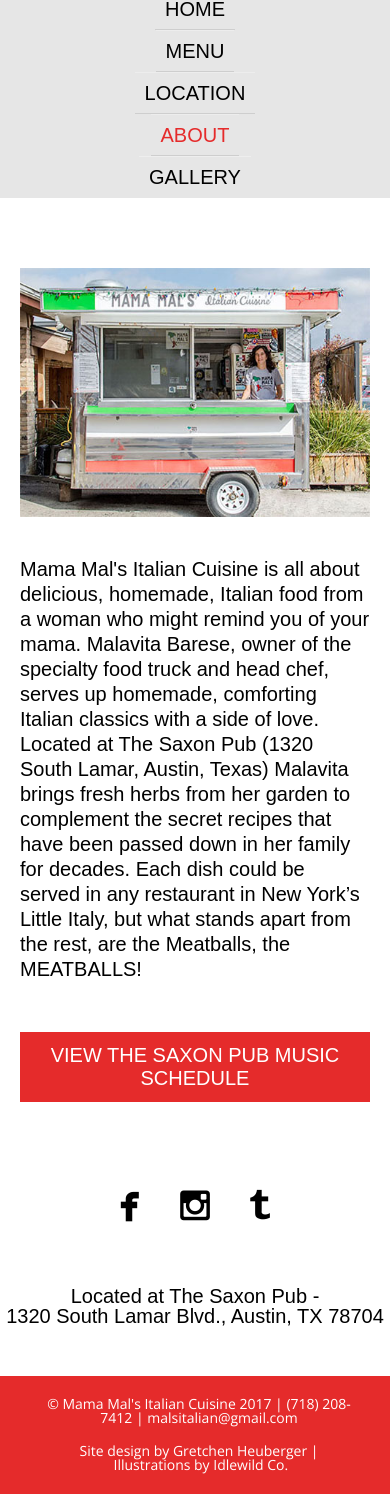
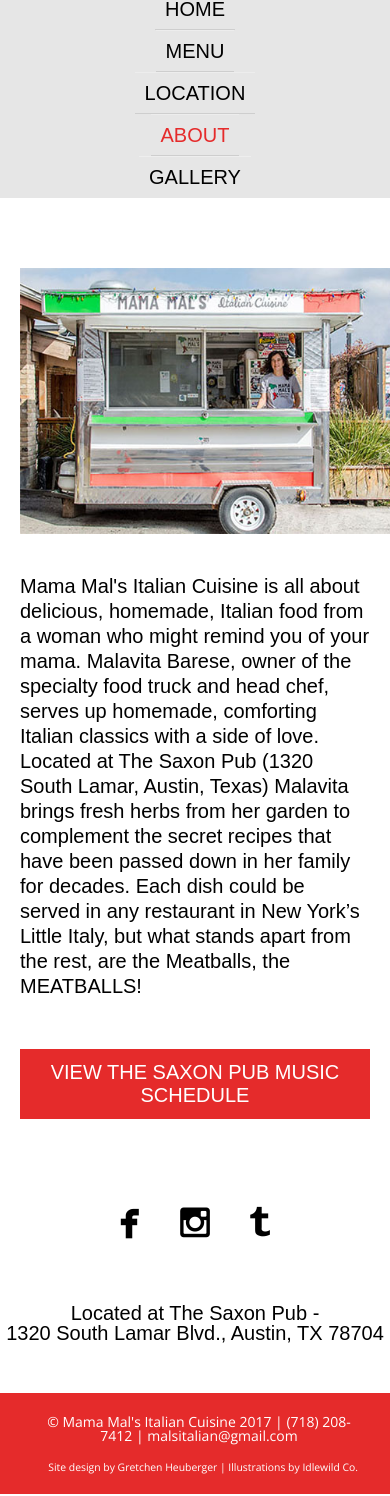
Before and after one commit to heuburglar/mamamals, a plain HTML site: page about.html in a window 390 px wide. Shown: the part 293-1789 px from the top of the page. Drawn offline with nearby package versions, Linux system fonts and the light colour scheme; a small style sheet from the web is missing; files whose address does not match are found by name.

Commit message:
Footer tweaks. Trying to optimize About image.

```diff
--- a/about.html
+++ b/about.html
@@ -53,14 +53,14 @@
 
       <header class="masthead">
 
-        <section class="topbox">
+        <div class="topbox">
           <ul>
               <li class="symbol"><a href="https://www.facebook.com/MamaMalsItalianCuisine/" target="_blank">&#xe227;</a></li>
               <li class="symbol"><a href="https://www.instagram.com/mamamals/" target="_blank">&#xe300;</a></li>
               <li class="symbol"><a href="http://mamamals.tumblr.com/" target="_blank">&#xe285;</a></li>
           </ul>
             <p>Find our schedule every week on Facebook, Instagram and Tumblr!</p>
-        </section>
+        </div>
 
         <img src="images/mama_mals_header.svg" alt="Stylized Mama Mal's Italian Cuisine logo" width="354" height="124" />
 
@@ -84,7 +84,7 @@
 
 <section class="section two-up">
 
-        <img class="image" src="images/About_Mama.jpg" alt="Mama Mal sits cooking in her Austin, Texas based food truck" />
+        <img class="image" src="images/About_Mama.jpg" alt="Mama Mal sits cooking in her Austin, Texas based food truck" width="480"/>
 
         <article class="article">
           <p>Mama Mal's Italian Cuisine is all about delicious, homemade, Italian food from a woman who might remind you of your mama. Malavita Barese, owner of the specialty food truck and head chef, serves up homemade, comforting Italian classics with a side of love. Located at <a href="http://www.thesaxonpub.com/">The Saxon Pub</a> (1320 South Lamar, Austin, Texas) Malavita brings fresh herbs from her garden to complement the secret recipes that have been passed down in her family for decades. Each dish could be served in any restaurant in New York’s Little Italy, but what stands apart from the rest, are the Meatballs, the MEATBALLS!</p>
@@ -116,7 +116,7 @@
 
         <p>&copy; Mama Mal's Italian Cuisine 2017  | <a href="tel:1-718-208-7412">(718) 208-7412</a> | <a href="mailto:malsitalian@gmail.com">malsitalian@gmail.com</a></p>
 
-  			<p>Site design by <a href="https://heuburglar.github.io/portfolio/">Gretchen Heuberger</a>&nbsp;|&nbsp;Illustrations by <a href="https://idlewildco.com/">Idlewild Co.</a></p>
+  			<p class="small">Site design by <a href="https://heuburglar.github.io/portfolio/">Gretchen Heuberger</a>&nbsp;|&nbsp;Illustrations by <a href="https://idlewildco.com/">Idlewild Co.</a></p>
 
       </footer>
 
--- a/css/styles.css
+++ b/css/styles.css
@@ -288,8 +288,16 @@ main h4 a:hover {
   }
 }
 
-img {
+.image {
     max-width: 100%;
+    display: block;
+}
+
+@media (max-width: 500px) {
+  .image {
+    max-width: 96%;
+    padding 0 2%;
+  }
 }
 
 .section.two-up .image,
@@ -351,6 +359,10 @@ footer p:last-child {
 
 footer p:first-child {
   float: left;
+}
+
+.small {
+  font-size: 0.65rem;
 }
 
 /* ===== MEDIA QUERIES ===== */
```
Also changed, not shown: gallery.html (+5 -4 lines), index.html (+3 -3 lines), location.html (+3 -3 lines), menu.html (+3 -3 lines).
